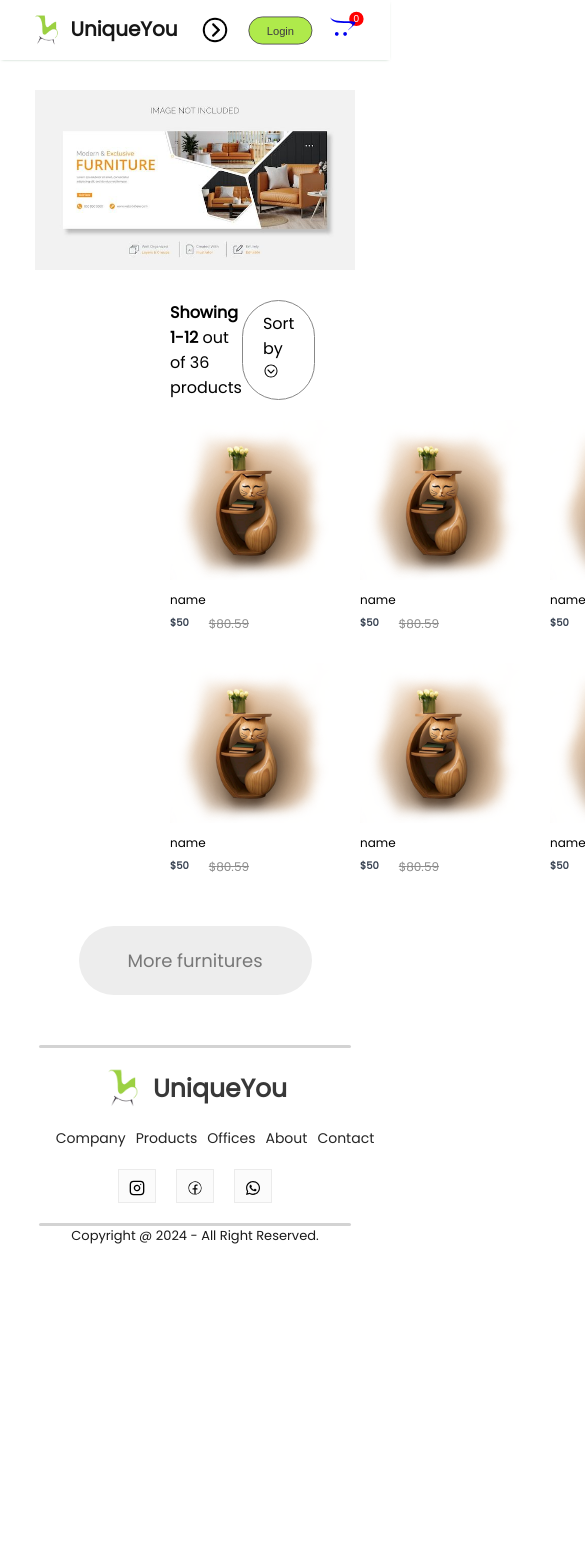
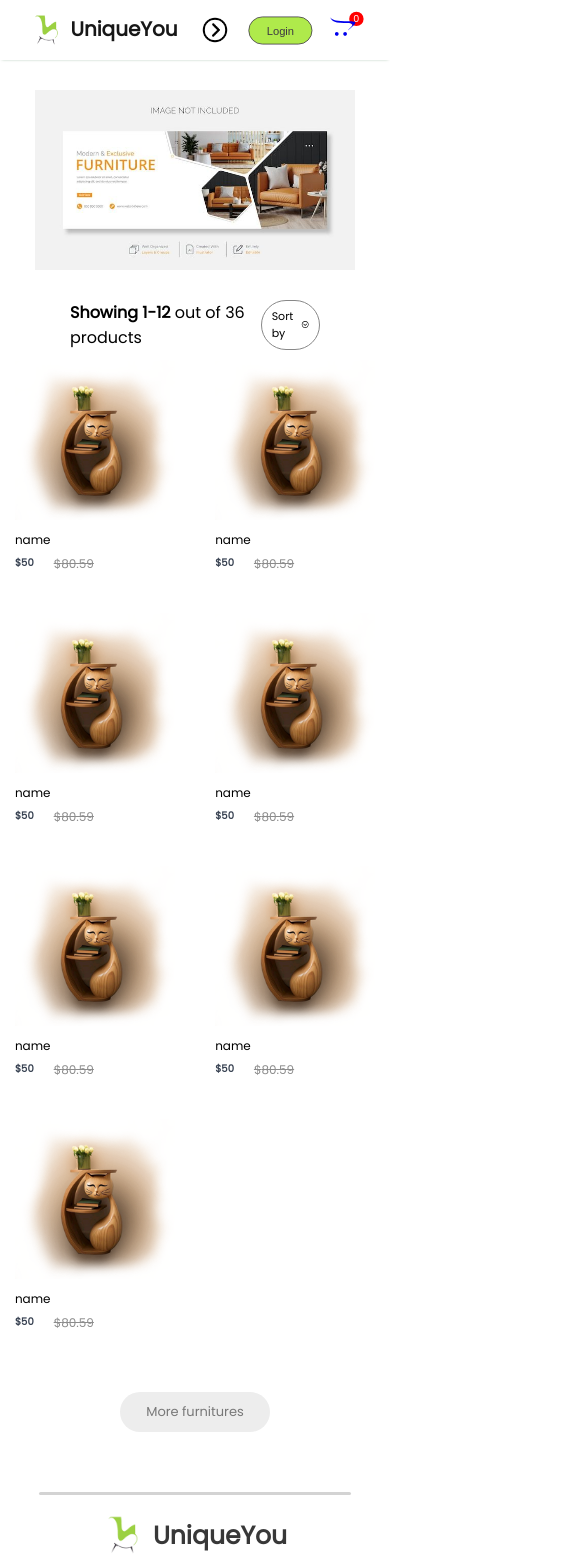
Before and after one commit to WasanaS1/Ferniture_WebApp, a React (Create React App) app in the folder frontend/: page /Indoor in a window 390 px wide. Shown: the top 1568 px of the page, 585 px wide, since content can reach past the window. Before the commit the page ends 1276 px from the top, so only its background shows below. Built offline with nearby package versions, Linux system fonts and the light colour scheme.

Commit message:
Add product category pages media query

```diff
--- a/frontend/src/Components/NewCollections/NewCollections.css
+++ b/frontend/src/Components/NewCollections/NewCollections.css
@@ -3,7 +3,6 @@
     flex-direction: column;
     align-items: center;
     gap: 10px;
-    height: 150vh;
 }
 .newcollections h1{
     color: #171717;
@@ -21,8 +20,7 @@
     grid-template-columns: 1fr 1fr 1fr 1fr;
     margin-top: 50px;
     gap: 30px;
-   /*  width: 100%;
-    max-width: 1200px; */
+
 }
 
 @media (max-width:1280px){
--- a/frontend/src/Pages/CSS/FurnitureCategory.css
+++ b/frontend/src/Pages/CSS/FurnitureCategory.css
@@ -5,11 +5,13 @@
 }
 .furniture-indexSort{
     display: flex;
-    margin: 0px 170px;
+    margin: 0px 140px;
     justify-content: space-between;
     align-self: center;
 }
-.furniturecategegaory-sort{
+.furniturecategory-sort{
+    display: flex;
+    align-items: center;
     padding: 10px 20px;
     border-radius: 40px;
     border: 1px solid #888;
@@ -18,8 +20,8 @@
     font-weight: 600;
 }
 .furniturecategory-products{
-    margin: 20px 170px;
     display: grid;
+    margin: 20px 60px;
     grid-template-columns: 1fr 1fr 1fr 1fr;
     gap: 30px;
 }
@@ -36,3 +38,57 @@
     font-size: 18px;
     font-weight: 500;
 }
+@media (max-width: 1280px){
+    .furniturecategory-banner{
+    margin: 20px auto;
+    width: 90%;
+    }
+    .furniturecategory-indexSort{
+    width: 90%;
+    margin: auto;
+    }
+    .furniturecategory-sort{
+    padding: 5px 10px;
+    font-size: 11px;
+    }
+    .furniturecategory-indexSort p{
+    font-size: 12px;
+    }
+    .furniturecategory-products{
+        width: 90%;
+        margin: 10px auto;
+        row-gap: 40px;
+    }
+    .furniturecategory-products .item{
+        margin: auto;
+    }
+    .furniturecategory-loadmore{
+        margin: 100px auto;
+        width: 200px;
+        height: 60px;
+        font-size: 16px;
+    }
+}
+@media(max-width:800px){
+    .furniturecategory-banner{
+        width: 95%;
+    }
+    .furniturecategory-products{
+        width: 95%;
+    }
+    .furniturecategory-loadmore{ margin: 60px auto;
+        width: 150px;
+        height: 40px;
+        font-size: 13px;
+    }
+    .furniture-indexSort {
+        margin: 0px 70px;
+    }
+
+}
+@media (max-width:500px){
+    .furniturecategory-products{
+    grid-template-columns: 1fr 1fr;
+    }
+
+}
--- a/frontend/src/Pages/FurnitureCategory.jsx
+++ b/frontend/src/Pages/FurnitureCategory.jsx
@@ -13,8 +13,9 @@
         <p>
           <span>Showing 1-12</span> out of 36 products
         </p>
-        <div className="furniturecategegaory-sort">
-          Sort by <IoIosArrowDropdown />
+        <div className="furniturecategory-sort">
+          Sort by
+          <IoIosArrowDropdown />
         </div>
       </div>
       <div className="furniturecategory-products">
```
